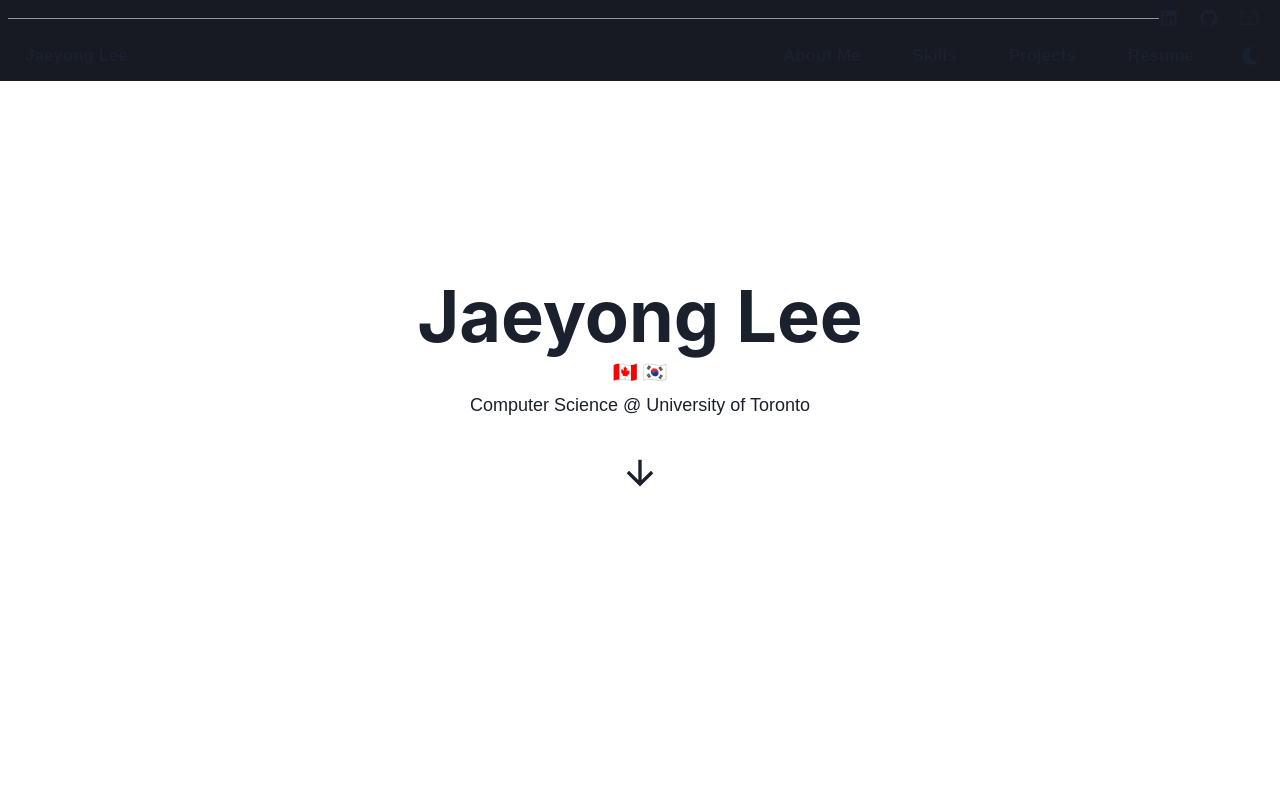
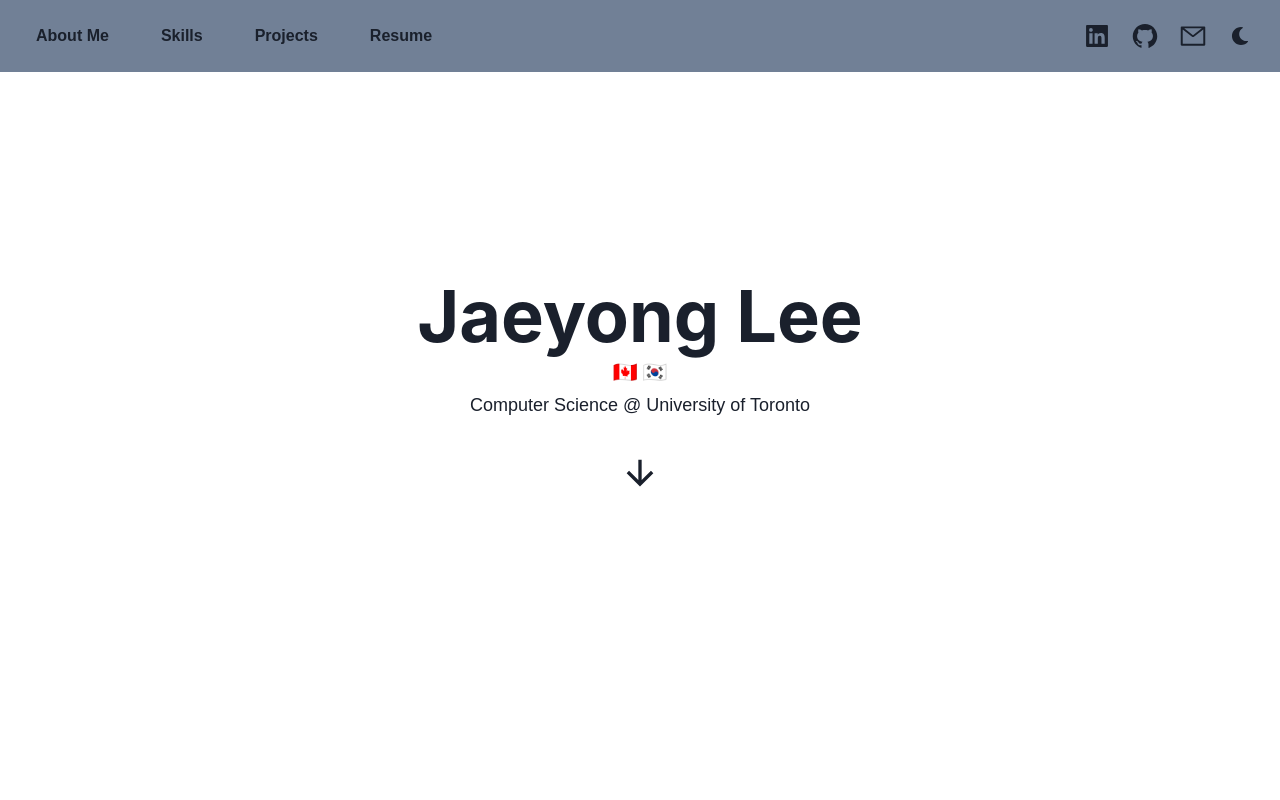
Before and after one commit to jaeyonglee3/personal-website, a React (Create React App) app: page / in a window 1280 px wide. Shown: the top 800 px of the page. Built offline with nearby package versions, Linux system fonts and the light colour scheme.

Commit message:
Configure navbar, add prettier rc contents

```diff
--- a/src/components/global/SocialMedia.js
+++ b/src/components/global/SocialMedia.js
@@ -1,23 +1,23 @@
-import { HStack, Link } from "@chakra-ui/react"
+import { HStack, Link } from '@chakra-ui/react';
 import { AiFillLinkedin, AiFillGithub, AiOutlineMail } from 'react-icons/ai';
 
 const socialMedia = [
     {
         aria: 'Linkedin',
-        icon: <AiFillLinkedin />,
-        href: "https://www.linkedin.com/in/jaeyong-lee/"
+        icon: <AiFillLinkedin fontSize={'28px'} />,
+        href: 'https://www.linkedin.com/in/jaeyong-lee/',
     },
     {
         aria: 'GitHub',
-        icon: <AiFillGithub />,
-        href: "https://github.com/jaeyonglee3"
+        icon: <AiFillGithub fontSize={'28px'} />,
+        href: 'https://github.com/jaeyonglee3',
     },
     {
         aria: 'Email',
-        icon: <AiOutlineMail />,
-        href: 'mailto:jaeyong.lee@mail.utoronto.ca'
-    }
-]
+        icon: <AiOutlineMail fontSize={'28px'} />,
+        href: 'mailto:jaeyong.lee@mail.utoronto.ca',
+    },
+];
 
 export default function SocialMedia(props) {
     return (
@@ -34,5 +34,5 @@
                 </Link>
             ))}
         </HStack>
-  )
+    );
 }
--- a/src/components/navigation/Navbar.js
+++ b/src/components/navigation/Navbar.js
@@ -1,60 +1,38 @@
-import { Box, Flex, Divider, Button, Spacer, HStack } from "@chakra-ui/react";
-import { ColorModeSwitcher } from "../global/ColorModeSwitcher";
-import { Link as ScrollLink, animateScroll as scroll} from 'react-scroll';
-import SocialMedia from "../global/SocialMedia";
+import { Box, Flex, HStack, Button, Spacer, useColorMode } from '@chakra-ui/react';
+import { ColorModeSwitcher } from '../global/ColorModeSwitcher';
+import { Link as ScrollLink } from 'react-scroll';
+import SocialMedia from '../global/SocialMedia';
 
 const menuItems = ['About Me', 'Skills', 'Projects'];
 
-
-export default function navbar() {
-    const buttonStyles = {
-        fontSize: "17px",
-        bg: null,
-        ':hover': {
-            color: 'black'
-            // TODO: add a bouncing animation or something to menu buttons when hovered
-        }
-    }
-
+export default function Navbar() {
+    const { colorMode } = useColorMode();
     const openResume = () => {
-        window.open("/Jaeyong-Resume.pdf", "_blank")
-    }
+        window.open('/Jaeyong-Resume.pdf', '_blank');
+    };
 
     return (
-        <Box width="100vw" position="fixed" bg="gray.900">
-
-            {/* Social Media Icons above menu */}
-            <Flex width="100vw" p="8px" alignItems="center" justify="flex-end">
-                <Divider />
-                <SocialMedia fontSize="20px"/>
-            </Flex>
-
-            {/* Start menu here */}
-            <Flex as="nav" pl="10px" pr="10px" pb="5px" alignItems="center">
-
-                <Button sx={buttonStyles} size="md" pl="15px" onClick={() => scroll.scrollToTop({ duration: 500 })}>
-                    Jaeyong Lee
-                </Button>
-
-                <Spacer />
-
-                <HStack spacing="20px">
-
+        <Box
+            width="100vw"
+            position="fixed"
+            bg={colorMode === 'dark' ? 'gray.900' : 'gray.500'}
+            zIndex={2}
+        >
+            <Flex as="nav" px="20px" py="16px" alignItems="center">
+                <HStack spacing={'20px'}>
                     {menuItems.map(item => (
-                        <ScrollLink to={item} smooth={true} duration={500} offset={-80}>
-                            <Button sx={buttonStyles}>
-                                {item}
-                            </Button>
+                        <ScrollLink key={item} to={item} smooth duration={500} offset={-80}>
+                            <Button variant={'ghost'}>{item}</Button>
                         </ScrollLink>
                     ))}
-
-                    <Button sx={buttonStyles} onClick={openResume}>Resume</Button>
-
-                    {/* TODO: Change the colour of the resume button to make it stand out */}
-                    <ColorModeSwitcher />
+                    <Button onClick={openResume} variant={'ghost'}>
+                        Resume
+                    </Button>
                 </HStack>
-
+                <Spacer />
+                <SocialMedia fontSize="20px" />
+                <ColorModeSwitcher />
             </Flex>
         </Box>
-    )
+    );
 }
--- a/src/theme.js
+++ b/src/theme.js
@@ -1,30 +1,30 @@
-import { extendTheme } from '@chakra-ui/react'
+import { extendTheme } from '@chakra-ui/react';
 
 const config = extendTheme({
     initialColorMode: 'dark',
     useSystemColorMode: false,
-})
+});
 
 const customTheme = extendTheme({
     semanticTokens: {
         colors: {
             bg: {
                 default: '#ECEFF4',
-                _dark: '#1E2428'
-            }
-        }
+                _dark: '#1E2428',
+            },
+        },
     },
     styles: {
         global: {
             'html, body': {
                 fontFamily: 'mundial, sans-serif',
                 fontWeight: 300,
-                fontStyle: 'normal'
-            }
-        }
-    }
-})
+                fontStyle: 'normal',
+            },
+        },
+    },
+});
 
-const theme = extendTheme(config, customTheme)
+const theme = extendTheme(config, customTheme);
 
-export default theme
+export default theme;
```
Also changed, not shown: 1 other file (tests, documents, lock files or other folders). Lines whose indentation alone changed are shown as unchanged.
